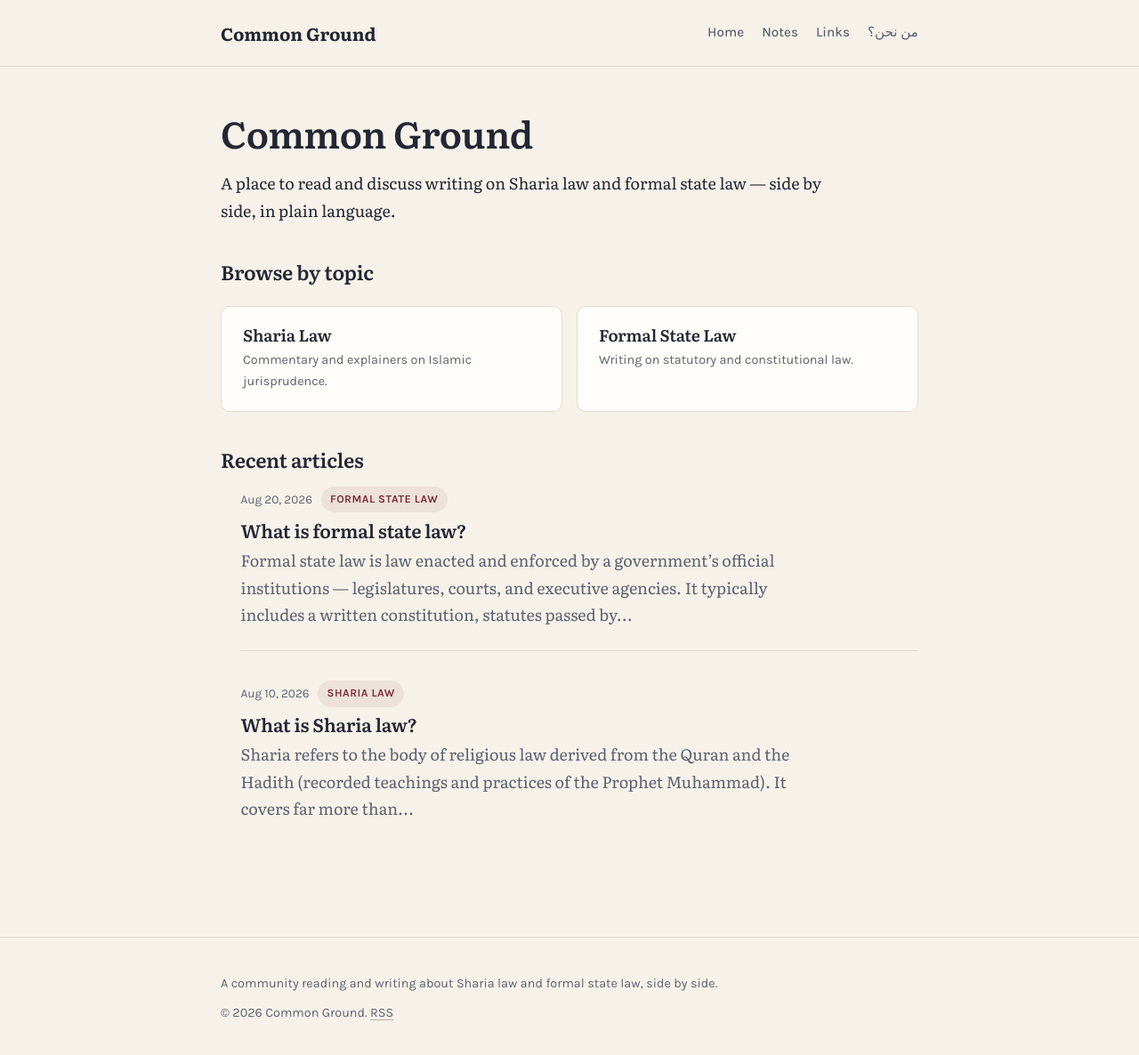
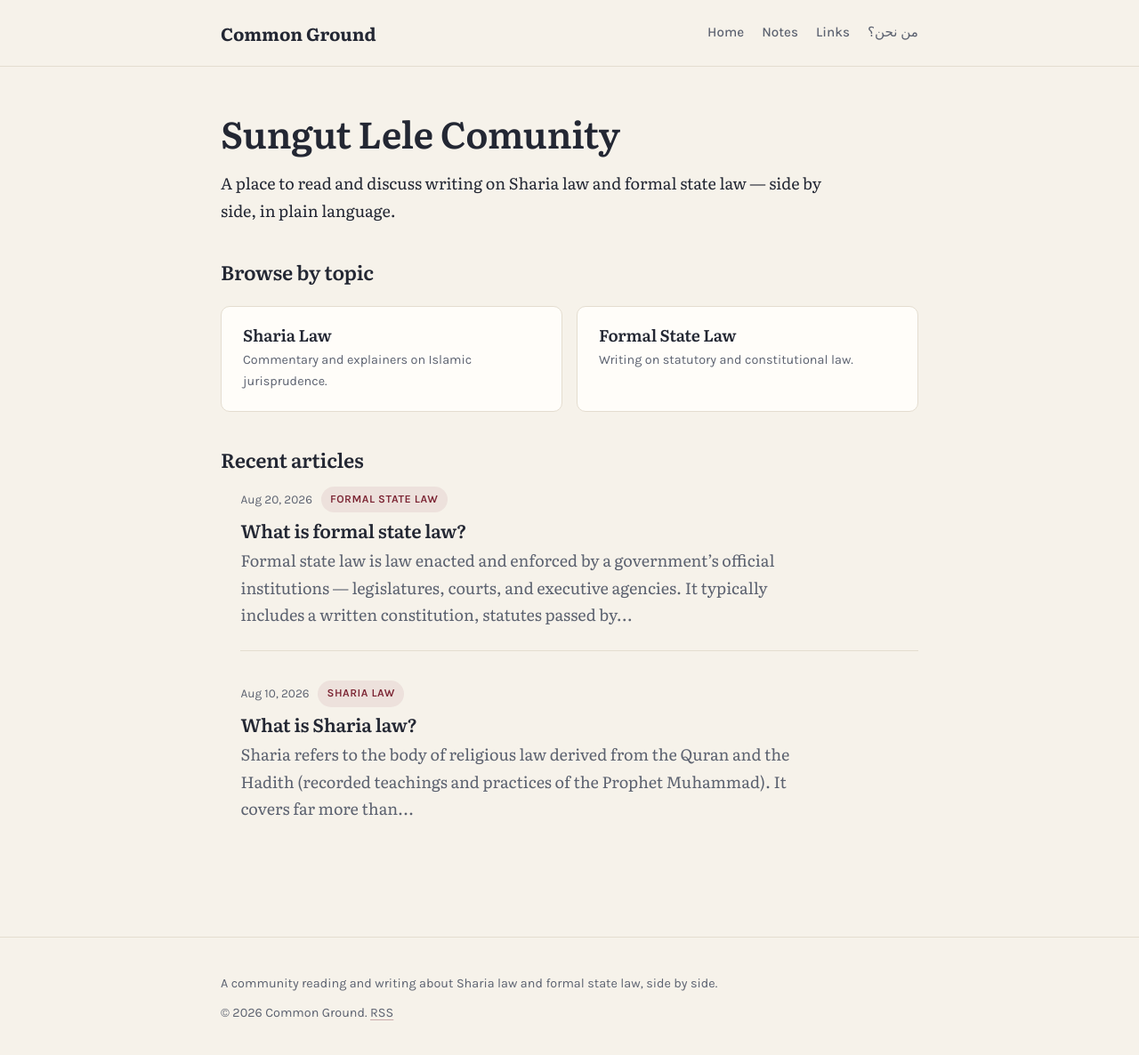
Before and after one commit to Kwayteb/Kwayteb.github.io, a Jekyll site: the page built from index.md, in a window 1280 px wide and 1199 px high. Shown: the top 1186 px of the window at 89% size. Built offline with Jekyll 4.4.1, drawn with Linux system fonts in a browser that asks for light colours.

Commit message:
update index.md

```diff
--- a/index.md
+++ b/index.md
@@ -5,7 +5,7 @@ permalink: /
 wide: true
 ---
 
-# Common Ground
+# Sungut Lele Comunity
 
 A place to read and discuss writing on Sharia law and formal state law — side by side, in plain language.
 
```
